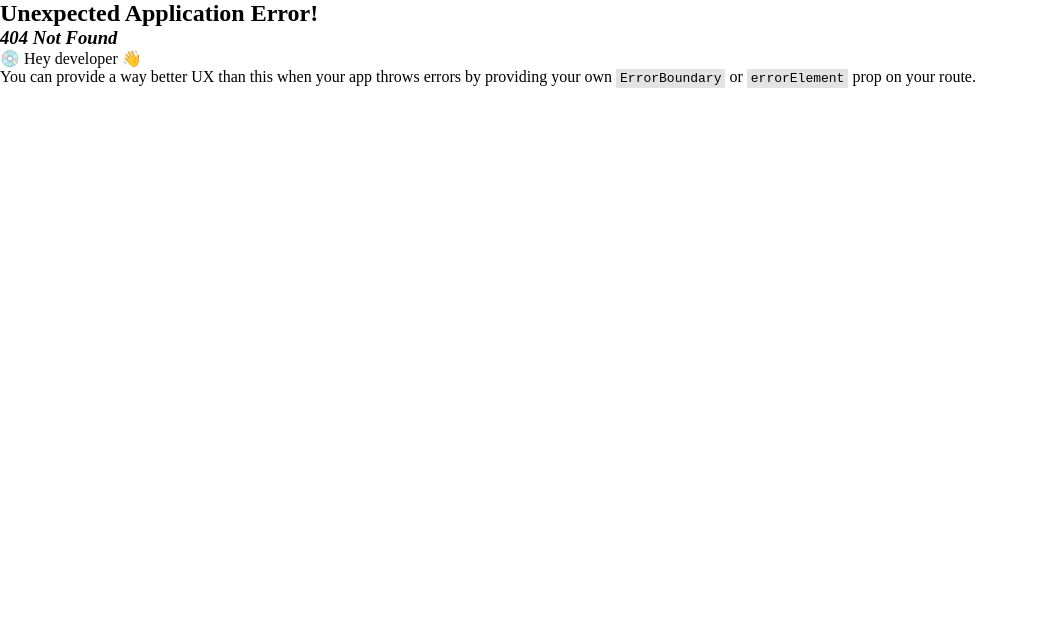
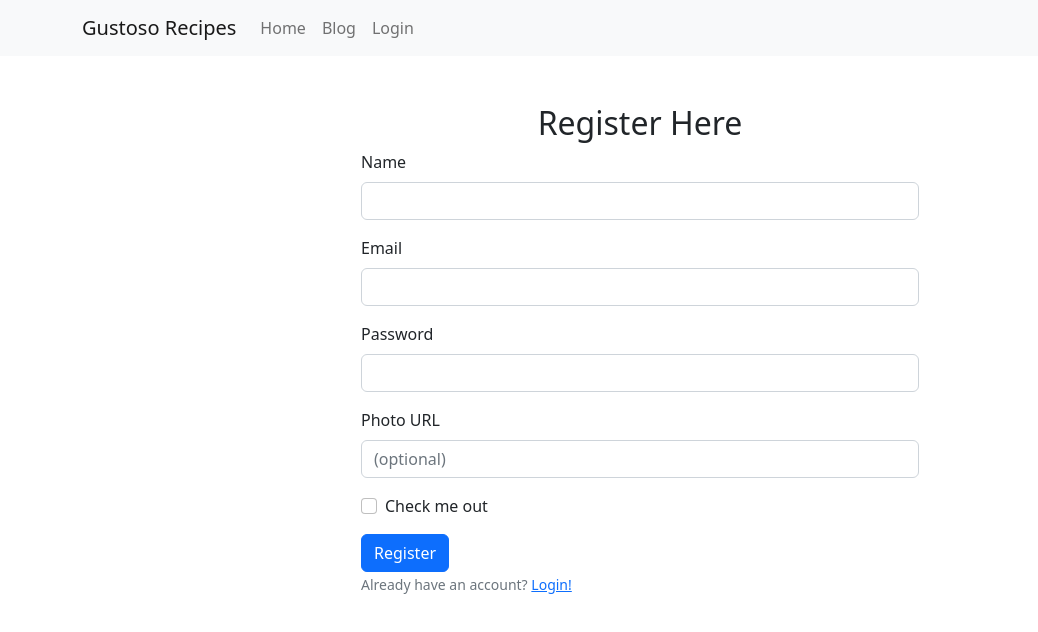
Before and after one commit to RionelxSlovesky/Gustoso-Recipes, a React (Vite) app in the folder gustoso-recipes-client/: page /auth/register in a window 1280 px wide. Before the commit this address had no page. Shown: the top 632 px of the page, without its empty margins (0-1038 px from the left). Built offline with nearby package versions, Linux system fonts and the light colour scheme.

Commit message:
Created Auth Layout
Created layouts for authentication pages: login and register. Will Implement their functionalities next.

```diff
--- a/gustoso-recipes-client/index.html
+++ b/gustoso-recipes-client/index.html
@@ -4,7 +4,7 @@
     <meta charset="UTF-8" />
     <link rel="icon" type="image/svg+xml" href="/vite.svg" />
     <meta name="viewport" content="width=device-width, initial-scale=1.0" />
-    <title>Vite + React</title>
+    <title>Gustoso Recipes</title>
   </head>
   <body>
     <div id="root"></div>
--- a/gustoso-recipes-client/package.json
+++ b/gustoso-recipes-client/package.json
@@ -10,7 +10,10 @@
     "preview": "vite preview"
   },
   "dependencies": {
+    "bootstrap": "^5.2.3",
+    "firebase": "^9.21.0",
     "react": "^18.2.0",
+    "react-bootstrap": "^2.7.4",
     "react-dom": "^18.2.0",
     "react-router-dom": "^6.11.0"
   },
--- /dev/null
+++ b/gustoso-recipes-client/src/components/Layout/Auth/Auth.jsx
@@ -0,0 +1,14 @@
+import React from 'react';
+import Navbar from '../../Shared/Navbar/Navbar';
+import { Outlet } from 'react-router-dom';
+
+const Auth = () => {
+    return (
+        <div>
+            <Navbar></Navbar>
+            <Outlet></Outlet>
+        </div>
+    );
+};
+
+export default Auth;
--- /dev/null
+++ b/gustoso-recipes-client/src/components/Pages/Auth/Login/Login.jsx
@@ -0,0 +1,35 @@
+import React from 'react';
+import Container from 'react-bootstrap/esm/Container';
+import Button from 'react-bootstrap/Button';
+import Form from 'react-bootstrap/Form';
+import { Link } from 'react-router-dom';
+
+const Login = () => {
+    return (
+
+            <Container>
+                <h2 className='text-center mt-5'>Login Here</h2>
+                <Form className='w-50 mx-auto'>
+                    <Form.Group className="mb-3" controlId="formBasicEmail">
+                        <Form.Label>Email address</Form.Label>
+                        <Form.Control type="email" placeholder="" required/>
+                    </Form.Group>
+
+                    <Form.Group className="mb-3" controlId="formBasicPassword">
+                        <Form.Label>Password</Form.Label>
+                        <Form.Control type="password" placeholder="" required/>
+                    </Form.Group>
+
+                    <Button variant="primary" type="submit">
+                        Login
+                    </Button><br />
+                    <Form.Text className="text-muted">
+                        Don't have an account? <Link to='/auth/register'>Register!</Link>
+                    </Form.Text>
+                </Form>
+            </Container>
+
+    );
+};
+
+export default Login;
--- /dev/null
+++ b/gustoso-recipes-client/src/components/Pages/Auth/Registration/Registration.jsx
@@ -0,0 +1,61 @@
+import React from 'react';
+import Container from 'react-bootstrap/esm/Container';
+import Button from 'react-bootstrap/Button';
+import Form from 'react-bootstrap/Form';
+import { Link } from 'react-router-dom';
+
+const Registration = () => {
+
+    const handleOnSubmit = (event) => {
+        event.preventDefault()
+
+        const form = event.target
+        const name = form.name.value
+        const email = form.email.value
+        const password = form.password.value
+        const photoURL = form.photoURL.value ? form.photoURL.value : 'https://i.ibb.co/Y2dtzKF/default-pic.webp'
+
+        console.log(name, email, password, photoURL)
+
+
+    }
+
+    return (
+        <Container>
+            <h2 className='text-center mt-5'>Register Here</h2>
+            <Form className='w-50 mx-auto' onSubmit={handleOnSubmit}>
+                <Form.Group className="mb-3" controlId="formBasicEmail">
+                    <Form.Label>Name</Form.Label>
+                    <Form.Control type="text" name="name" required/>
+                </Form.Group>
+
+                <Form.Group className="mb-3" controlId="formBasicName">
+                    <Form.Label>Email</Form.Label>
+                    <Form.Control type="email" name="email" required/>
+                </Form.Group>
+
+                <Form.Group className="mb-3" controlId="formBasicPassword">
+                    <Form.Label>Password</Form.Label>
+                    <Form.Control type="password" name="password" required/>
+                </Form.Group>
+
+                <Form.Group className="mb-3" controlId="formBasicPhotoURL">
+                    <Form.Label>Photo URL</Form.Label>
+                    <Form.Control type="text" name="photoURL" placeholder="(optional)"/>
+                </Form.Group>
+
+                <Form.Group className="mb-3" controlId="formBasicCheckbox">
+                    <Form.Check type="checkbox" label="Check me out" />
+                </Form.Group>
+                <Button variant="primary" type="submit">
+                    Register
+                </Button><br />
+                <Form.Text className="text-muted">
+                    Already have an account? <Link to='/auth/login'>Login!</Link>
+                </Form.Text>
+            </Form>
+        </Container>
+    );
+};
+
+export default Registration;
--- a/gustoso-recipes-client/src/components/Shared/Navbar/Navbar.jsx
+++ b/gustoso-recipes-client/src/components/Shared/Navbar/Navbar.jsx
@@ -1,11 +1,33 @@
-import React from 'react';
+import React, { useContext } from 'react';
+import Container from 'react-bootstrap/Container';
+import Nav from 'react-bootstrap/Nav';
+import Navbar from 'react-bootstrap/Navbar';
+import { Link } from 'react-router-dom'
+import { AuthContext } from '../../../providers/AuthProvider';
 
-const Navbar = () => {
+const Main_Navbar = () => {
+
+    const {user} = useContext(AuthContext)
+
     return (
         <div>
-            <h2>This is Navbar</h2>
+            <Navbar bg="light" expand="lg">
+                <Container>
+                    <Navbar.Brand as={Link} to="/">Gustoso Recipes</Navbar.Brand>
+                    <Navbar.Toggle aria-controls="basic-navbar-nav" />
+                    <Navbar.Collapse id="basic-navbar-nav">
+                        <Nav className="me-auto">
+                            <Nav.Link as={Link} to="/" >Home</Nav.Link>
+                            <Nav.Link as={Link} to="/blog" >Blog</Nav.Link>
+                            {
+                                user ? <p>{user.displayName}</p> : <Nav.Link as={Link} to="/auth/login" >Login</Nav.Link>
+                            }
+                        </Nav>
+                    </Navbar.Collapse>
+                </Container>
+            </Navbar>
         </div>
     );
 };
 
-export default Navbar;
+export default Main_Navbar;
--- /dev/null
+++ b/gustoso-recipes-client/src/firebase/firebase.config.js
@@ -0,0 +1,17 @@
+// Import the functions you need from the SDKs you need
+import { initializeApp } from "firebase/app";
+// TODO: Add SDKs for Firebase products that you want to use
+// https://firebase.google.com/docs/web/setup#available-libraries
+
+// Your web app's Firebase configuration
+const firebaseConfig = {
+  apiKey: "AIzaSyB715GSTVJn3TNIC34AsIxY8ZN7-eeiib4",
+  authDomain: "gustoso-recipes.firebaseapp.com",
+  projectId: "gustoso-recipes",
+  storageBucket: "gustoso-recipes.appspot.com",
+  messagingSenderId: "889849046618",
+  appId: "1:889849046618:web:8b19fb425335beb8ee5a63"
+};
+
+// Initialize Firebase
+export const app = initializeApp(firebaseConfig);
--- a/gustoso-recipes-client/src/main.jsx
+++ b/gustoso-recipes-client/src/main.jsx
@@ -3,9 +3,11 @@ import ReactDOM from 'react-dom/client'
 import './index.css'
 import { RouterProvider } from 'react-router-dom'
 import { router } from './routes/Routes.jsx'
+import 'bootstrap/dist/css/bootstrap.min.css';
+import AuthProvider from './providers/AuthProvider'
 
 ReactDOM.createRoot(document.getElementById('root')).render(
   <React.StrictMode>
-    <RouterProvider router={router}></RouterProvider>
+    <AuthProvider><RouterProvider router={router}></RouterProvider></AuthProvider>
   </React.StrictMode>,
 )
--- /dev/null
+++ b/gustoso-recipes-client/src/providers/AuthProvider.jsx
@@ -0,0 +1,29 @@
+import React, { createContext, useState } from 'react';
+import {getAuth} from 'firebase/auth'
+import { app } from '../firebase/firebase.config';
+
+
+
+const auth = getAuth(app)
+export const AuthContext = createContext(null)
+
+
+
+const AuthProvider = ({children}) => {
+
+    const [user,setUser] = useState(null)
+
+
+
+    const authInfo = {
+        user
+    }
+
+    return (
+        <AuthContext.Provider value={authInfo}>
+            {children}
+        </AuthContext.Provider>
+    );
+};
+
+export default AuthProvider;
```
Also changed, not shown: gustoso-recipes-client/src/routes/Routes.jsx (+17 -0 lines), 1 other file (tests, documents, lock files or other folders).
